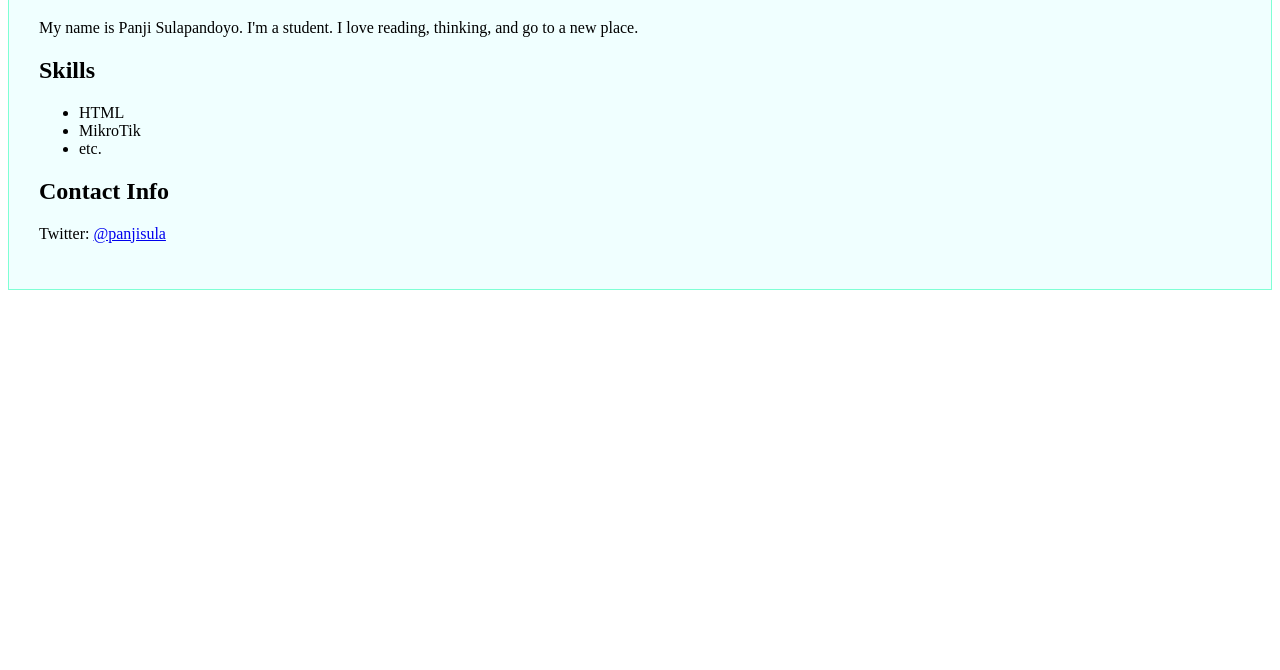
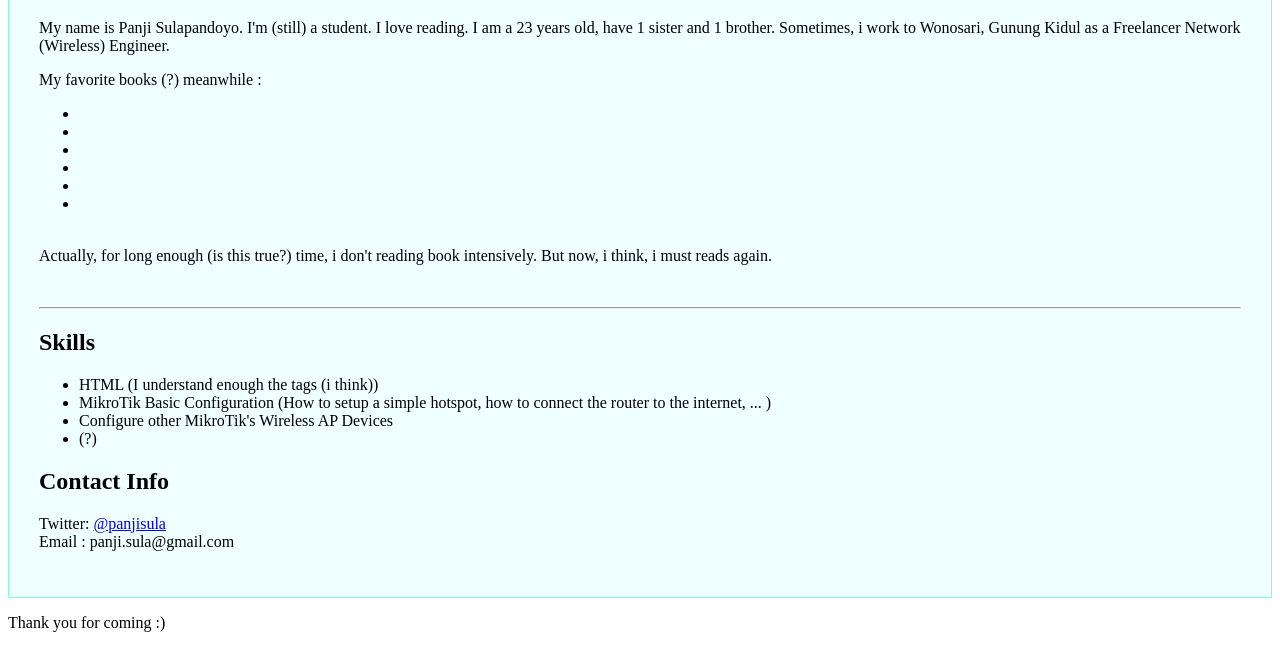
Before and after one commit to panjisula/panjisula.github.io, a plain HTML site: page index.html in a window 1280 px wide. Shown: the part 100-770 px from the top of the page. Drawn offline with Linux system fonts and the light colour scheme.

Commit message:
Update index.html

```diff
--- a/index.html
+++ b/index.html
@@ -3,7 +3,7 @@
 
 <head>
   <meta charset="UTF-8">
-  <title>Panji's Home Page</title>
+  <title>My Portfolio (?)</title>
 
 
 
@@ -16,20 +16,38 @@
 
   <div>
   <h1>About Me</h1>
-  <p>My name is Panji Sulapandoyo. I'm a student. I love reading, thinking, and go to a new place.</p>
+  <p>My name is Panji Sulapandoyo. I'm (still) a student. I love reading. I am a 23 years old, have 1 sister and 1 brother. Sometimes, i work to Wonosari, Gunung Kidul as a Freelancer Network (Wireless) Engineer.</p>
 
+  <p>My favorite books (?) meanwhile : <br />
+    <ul>
+      <li></li>
+      <li></li>
+      <li></li>
+      <li></li>
+      <li></li>
+      <li></li>
+     </ul>
+    <br />
+    Actually, for long enough (is this true?) time, i don't reading book intensively. But now, i think, i must reads again.
+  </p>
+  <br />
+  <hr />
   <h2>Skills</h2>
   <ul>
-    <li>HTML</li>
-    <li>MikroTik</li>
-    <li>etc.</li>
+    <li>HTML (I understand enough the tags (i think))</li>
+    <li>MikroTik Basic Configuration (How to setup a simple hotspot, how to connect the router to the internet, ... )</li>
+    <li>Configure other MikroTik's Wireless AP Devices</li>
+    <li>(?)</li>
   </ul>
 
   <h2>Contact Info</h2>
-  <p> Twitter: <a href="https://twitter.com/panjisula">@panjisula</a></p>
+  <p> Twitter: <a href="https://twitter.com/panjisula">@panjisula</a>
+    <br />
+    Email : panji.sula@gmail.com
+  </p>
 </div>
 
-
+  <p>Thank you for coming :) </p>
 
 </body>
 
```
